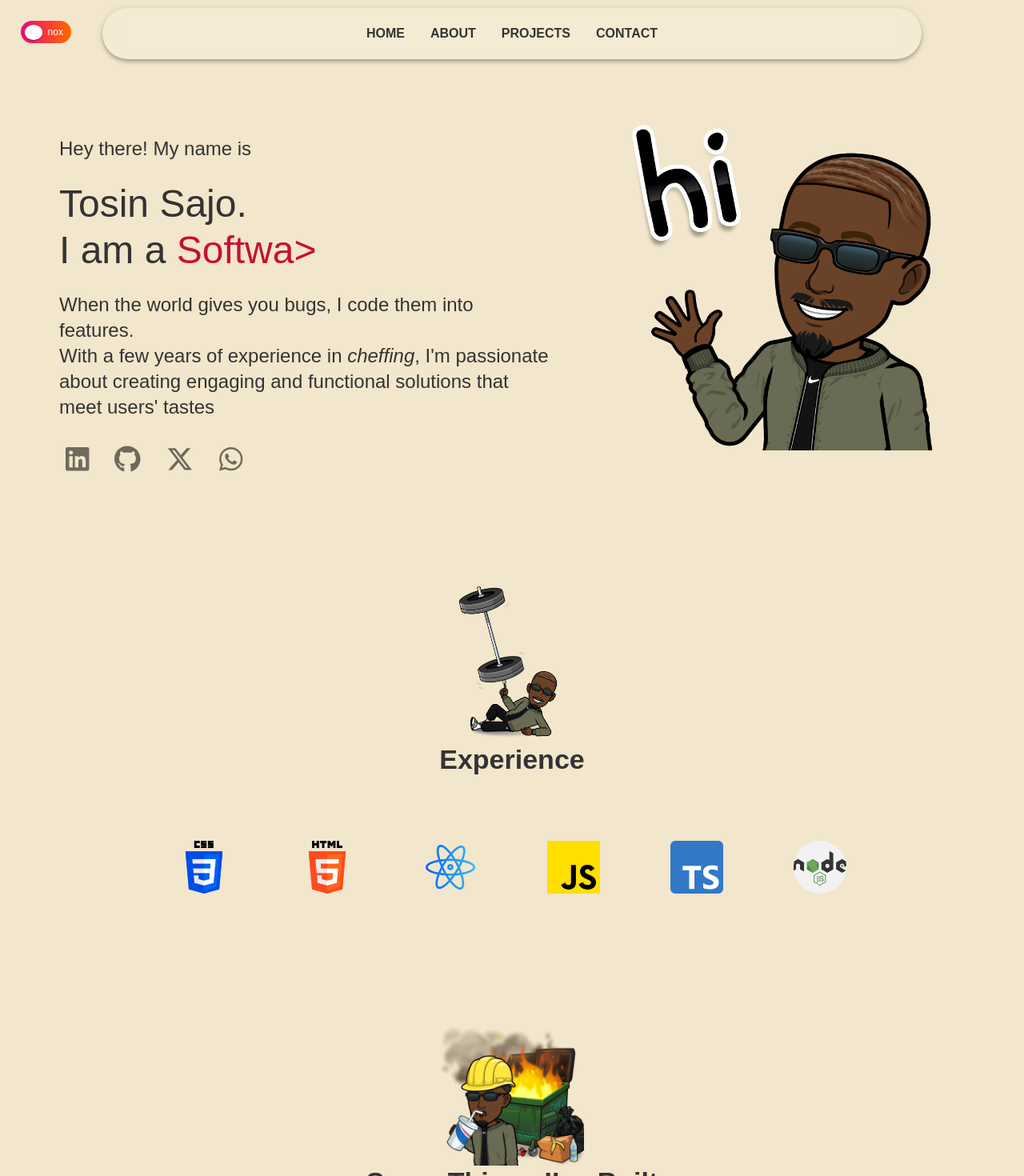
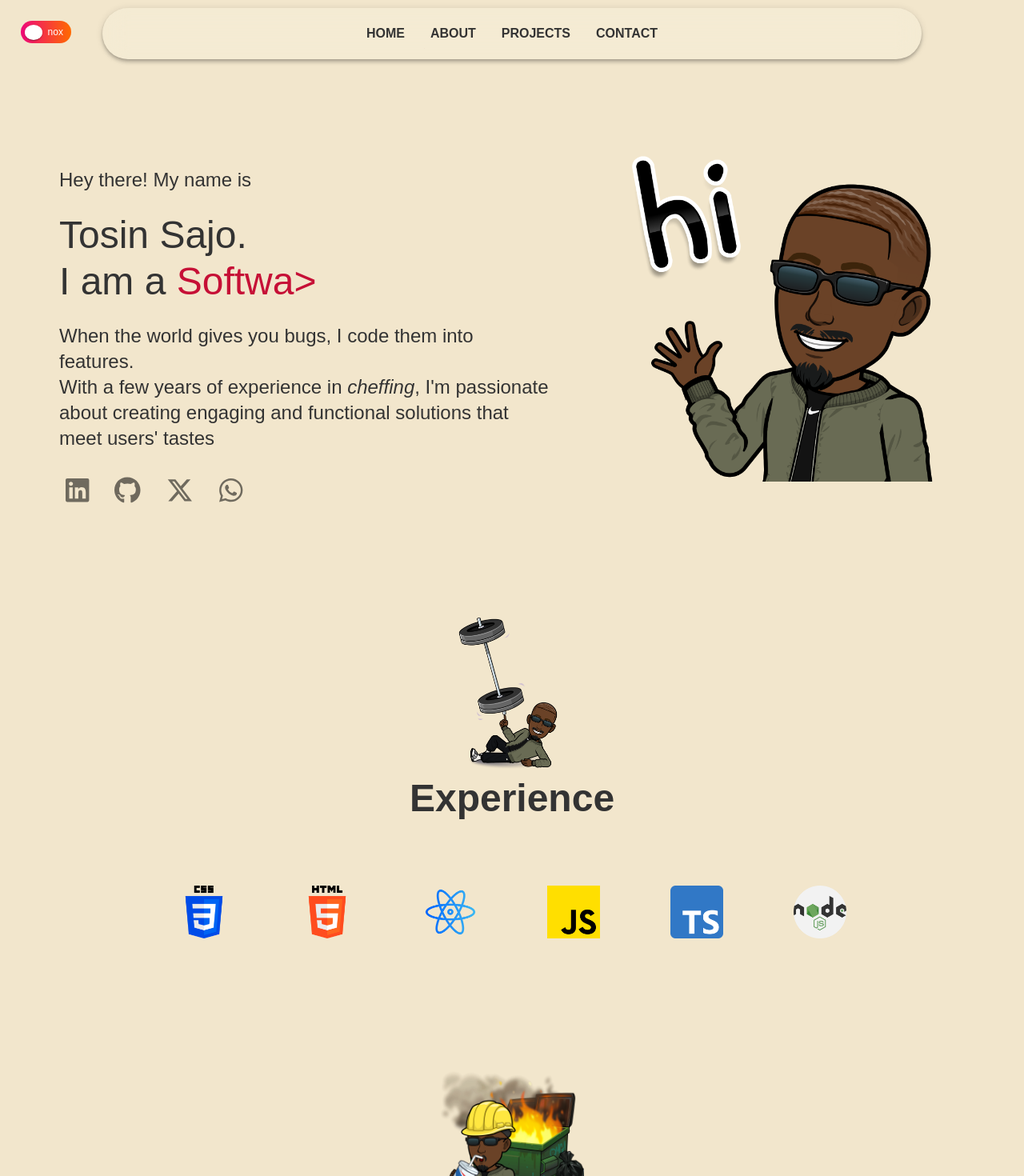
Before and after one commit to deepeegee/theportfolio, a React (Vite) app: page / in a window 1280 px wide. Shown: the top 1470 px of the page at 80% size. Built offline with nearby package versions, Linux system fonts and the light colour scheme; a web font is replaced by a local one.

Commit message:
Testing commit4

```diff
--- a/package.json
+++ b/package.json
@@ -19,6 +19,7 @@
     "@fortawesome/free-regular-svg-icons": "^6.5.1",
     "@fortawesome/free-solid-svg-icons": "^6.5.1",
     "@fortawesome/react-fontawesome": "^0.2.0",
+    "@gsap/react": "^2.1.0",
     "@mui/icons-material": "^5.15.9",
     "@mui/joy": "^5.0.0-beta.30",
     "@mui/material": "^5.15.9",
--- a/src/App.jsx
+++ b/src/App.jsx
@@ -42,7 +42,6 @@ function App() {
       <Experience darkMode={darkMode} />
       <ScrollToTopButton />
       <Footer />
-      <TwoTextBoxes/>
     </ThemeProvider>
   );
 }
--- a/src/components/Experience/Experience.jsx
+++ b/src/components/Experience/Experience.jsx
@@ -27,7 +27,7 @@ import "./Experience.css";
 
 import Grid from "@mui/system/Unstable_Grid";
 import gsap from "gsap";
-import {ScrollTrigger} from "gsap/ScrollTrigger";
+import { ScrollTrigger } from "gsap/ScrollTrigger";
 gsap.registerPlugin(ScrollTrigger);
 
 export default function Experience({ darkMode }) {
@@ -62,7 +62,12 @@ export default function Experience({ darkMode }) {
         <Stack gap={"2rem"} py={{ xs: 8, md: 10 }}>
           <Stack alignItems={"center"} justifyContent={"center"}>
             <img src={Prof} alt="" width={200} border={0} />
-            <Typography textAlign={"center"} variant="h4" fontWeight={600}>
+            <Typography
+              textAlign={"center"}
+              variant="h4"
+              fontWeight={600}
+              fontSize={{ xs: "2rem", sm: "2.5rem", md: "3rem" }}
+            >
               Experience
             </Typography>
             <Grid
@@ -91,8 +96,7 @@ export default function Experience({ darkMode }) {
         </Stack>
       </Container>
       <Container>
-        <Stack               ref={intro2}
-alignItems={"center"} justifyContent={"center"}>
+        <Stack ref={intro2} alignItems={"center"} justifyContent={"center"}>
           <img src={Proj} alt="" width={180} border={0} />
           <Typography
             alignItems={"center"}
@@ -100,6 +104,7 @@ alignItems={"center"} justifyContent={"center"}>
             textAlign={"center"}
             variant="h4"
             fontWeight={600}
+            fontSize={{ xs: "2rem", sm: "2.5rem", md: "3rem" }}
           >
             Some Things I’ve Built{" "}
           </Typography>
--- a/src/pages/Hero.jsx
+++ b/src/pages/Hero.jsx
@@ -20,6 +20,9 @@ import {
   faWhatsapp,
 } from "@fortawesome/free-brands-svg-icons";
 import gsap from "gsap";
+gsap.registerPlugin(useGSAP);
+import { useGSAP } from "@gsap/react";
+
 
 export default function Hero() {
   const [key, setKey] = useState(0);
@@ -53,7 +56,7 @@ export default function Hero() {
 
   return (
     <>
-      <Container maxWidth="lg">
+      <Container maxWidth="lg" style={{ marginTop: "39px" }}>
         <Grid container spacing={1}>
           {/* Typography Container */}
           <Grid item xs={12} md={7}>
```
Also changed, not shown: 1 other file (tests, documents, lock files or other folders).
